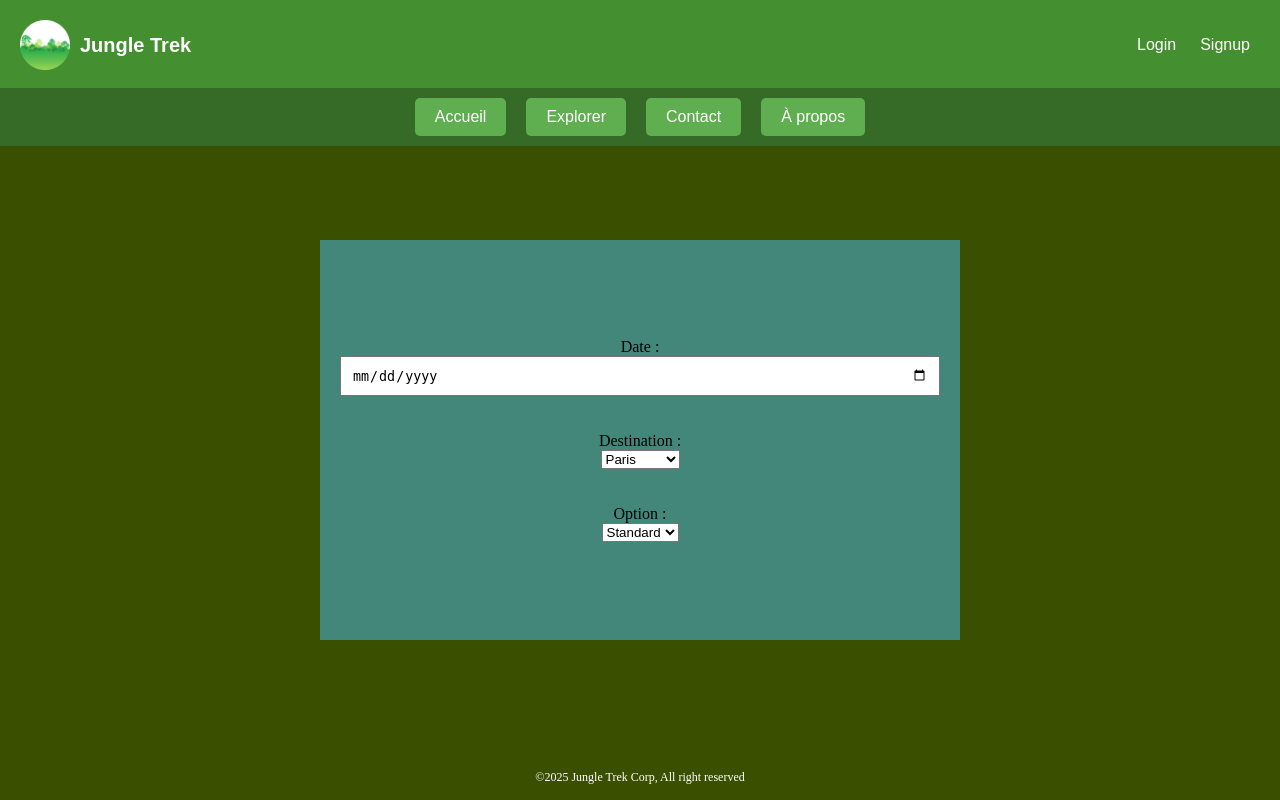
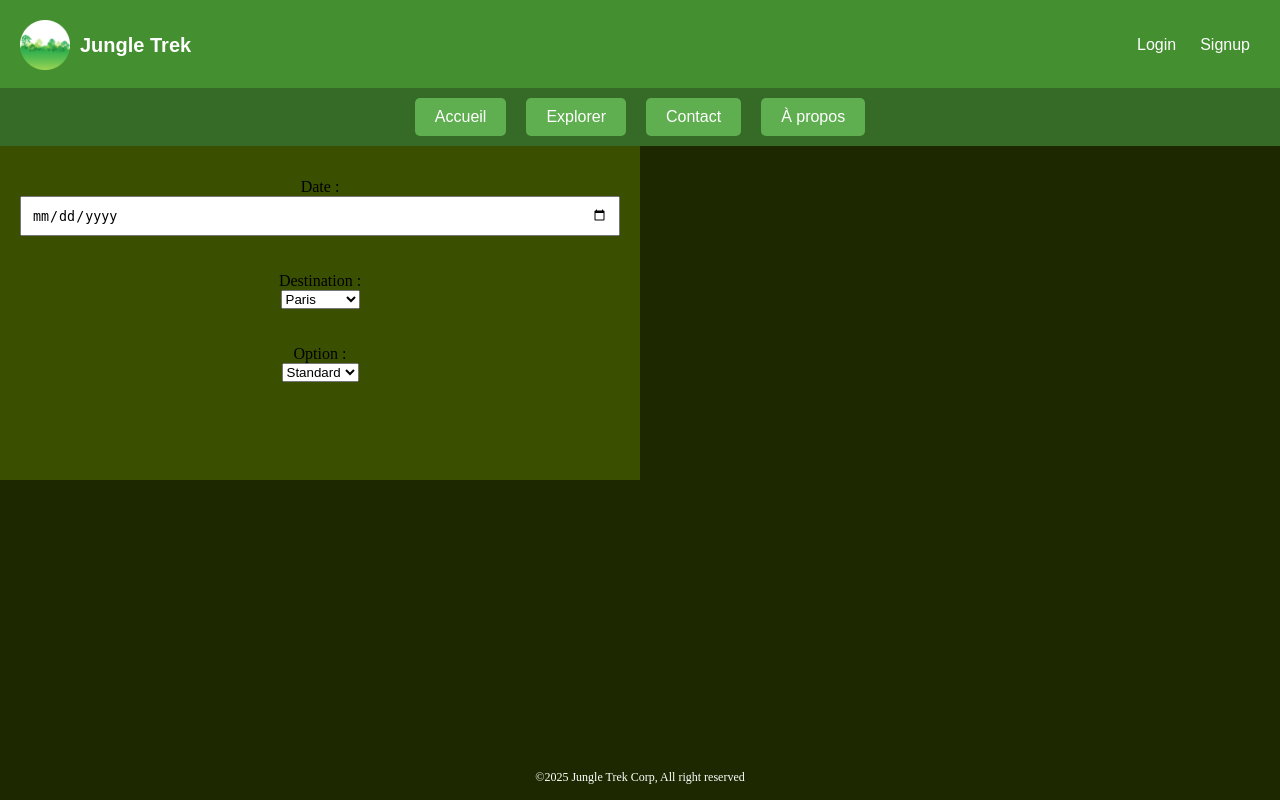
Before and after one commit to ATOM-IV/Projet_Info_S4, a PHP site: page /Recherche.html in a window 1280 px wide. Run offline with PHP 8.4, Linux system fonts and the light colour scheme.

Commit message:
Update style.css

```diff
--- a/HTML/style.css
+++ b/HTML/style.css
@@ -55,14 +55,54 @@
     color: white;
     margin-left: 10px;
 }
+
+#Presentation {
+    font-family: Arial;
+    font-size: 25px;
+    margin-top: 200px;
+    margin-left: 60px;
+    text-align: left;
+    max-width: 75%;
+}
+
+
+
 /*##############################################################*/
 
-body {
+#Body_Accueil{
+    background: url("Image_Accueil.jpg") no-repeat center center fixed;
+    background-size: cover;
+    margin: 0;
+    padding: 0;
+    width: 100vw;
+    display : flex ;
+    flex-direction : column ;
+    justify-content: flex-start;
+    min-height: 100vh;
+}
+
+#Body_Login {
+    background: url("Image_Accueil.jpg") no-repeat center center fixed;
+    background-size: cover;
+    margin: 0;
+    padding: 0;
+    width: 100vw;
     display : flex ;
     flex-direction : column ;
     align-items  : center;
     justify-content: center;
     min-height: 100vh;
+}
+
+body::before {
+    content: "";
+    position: absolute;
+    top: 0;
+    left: 0;
+    width: 100%;
+    height: 100vh;
+    background: rgba(0, 0, 0, 0.5);
+    z-index: -1;
 }
 
 .lien{
@@ -75,7 +115,7 @@ body {
 .INPUT{
     height : 50vh;
     width: 50vw;
-    background-color:#43877B ;
+    background-color:#3A5000 ;
     display : flex ;
     align-items : center ;
     justify-content : center ;
@@ -144,6 +184,7 @@ p {
 }
 
 /*##############################################################*/
+/*https://images8.alphacoders.com/866/866198.jpg*/
 
 #footer {
     color : white ;
@@ -164,7 +205,6 @@ p {
     padding : 0;
     margin : 0px ;
 }
-
 /*##############################################################*/
 
 .admin-boite {
```
